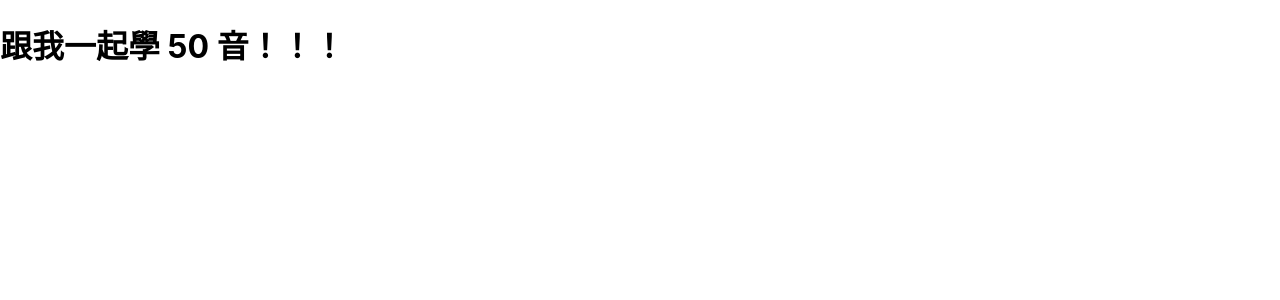
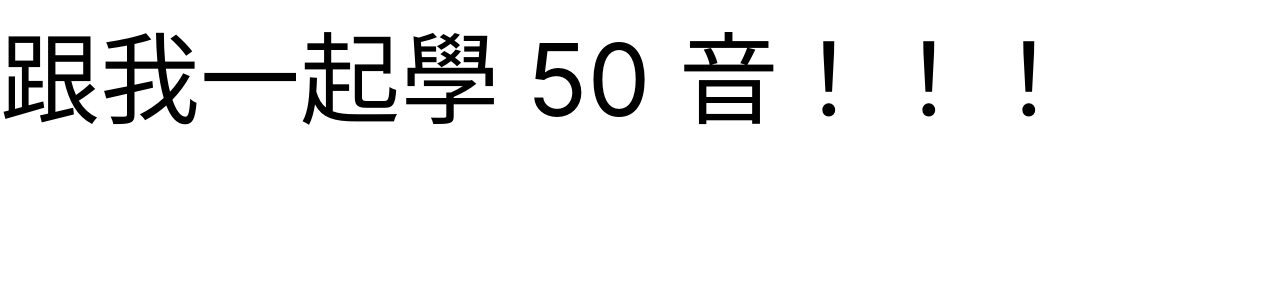
Before and after one commit to yuting3656/yuting-learning-japanese, a React (Create React App) app: page / in a window 1280 px wide. Shown: the top 300 px of the page. Built offline with nearby package versions, Linux system fonts and the light colour scheme.

Commit message:
[update]

```diff
--- a/src/App.js
+++ b/src/App.js
@@ -1,11 +1,7 @@
 import "./App.css";
 
 function App() {
-  return (
-    <div>
-      <h1>跟我一起學 50 音！！！</h1>
-    </div>
-  );
+  return <div style={{ fontSize: "100px" }}>跟我一起學 50 音！！！</div>;
 }
 
 export default App;
```
